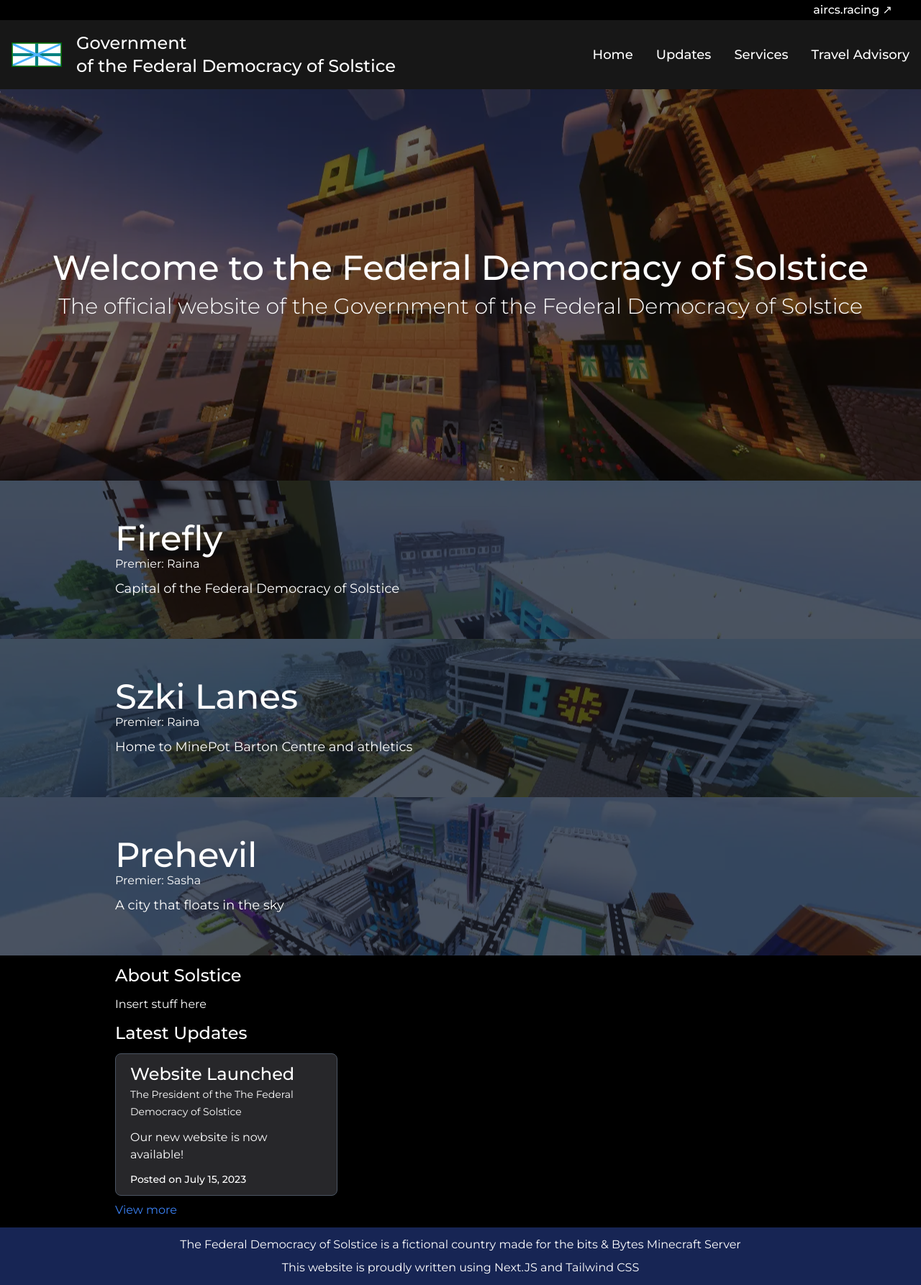
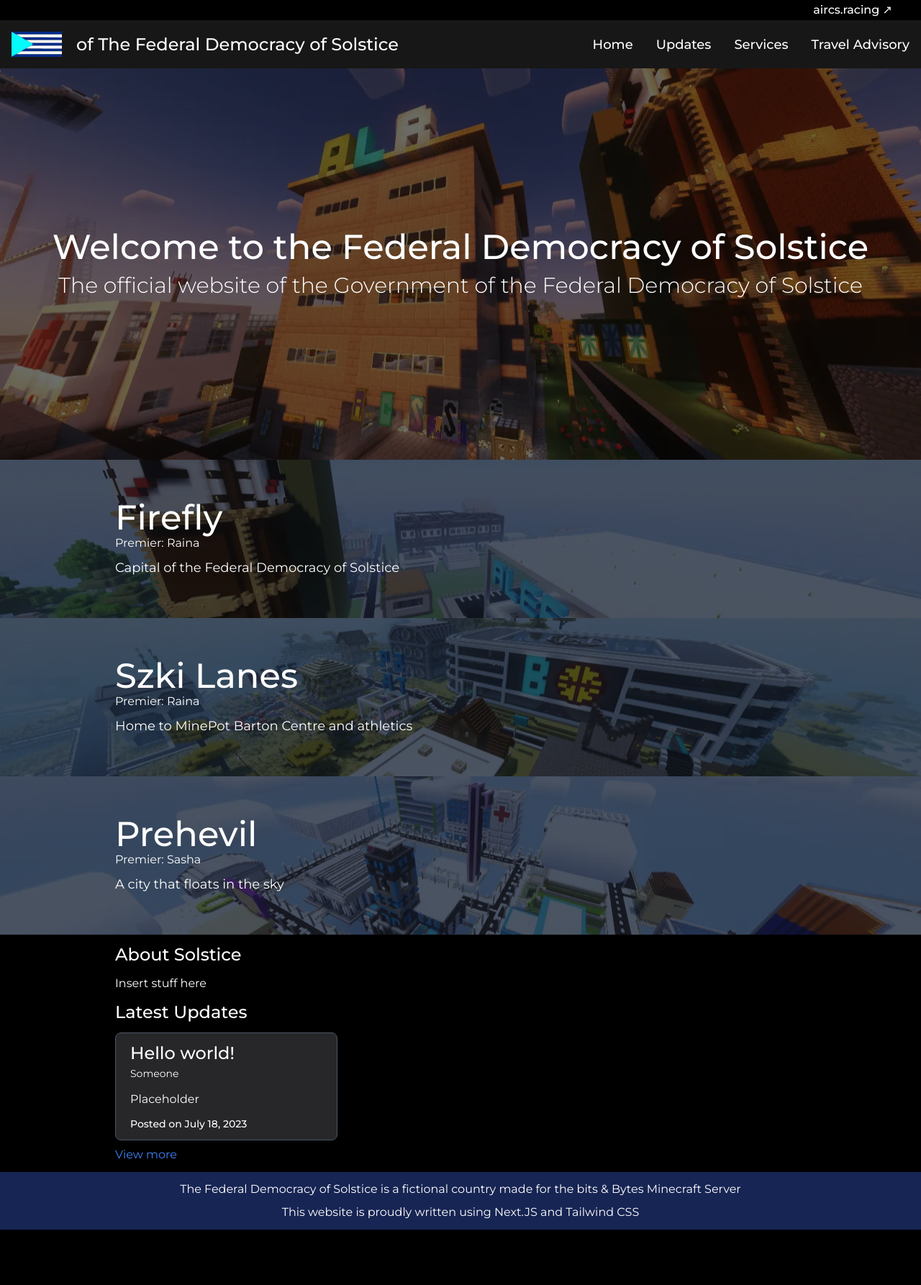
Before and after one commit to RainaXA/rainaxa.github.io, a Next.js app: page / in a window 1280 px wide. Shown: the whole page at 72% size. After the commit the page ends 1709 px from the top, so only its background shows below. Built offline with nearby package versions, Linux system fonts and the light colour scheme.

Commit message:
Doing more cleanups

```diff
--- a/app/layout.js
+++ b/app/layout.js
@@ -7,10 +7,10 @@ const montserrat = Montserrat({ subsets: ['latin'] })
 
 export const metadata = {
   title: {
-      template: '%s - Government of the Federal Democracy of Solstice',
-      default: 'Government of the Federal Democracy of Solstice'
+      template: '%s - The Federal Democracy of Solstice',
+      default: 'The Federal Democracy of Solstice'
   },
-  description: 'The official website of the Government of the Federal Democracy of Solstice',
+  description: 'The official website of the Federal Democracy of Solstice',
 }
 
 export default function RootLayout({ children }) {
--- a/app/page.js
+++ b/app/page.js
@@ -3,8 +3,8 @@ import PostPreview from "@/components/updates/PostPreview";
 import Link from "next/link";
 
 export const metadata = {
-    title: 'Home - Government of The Federal Democracy of Solstice',
-    description: 'The official website of the Government of The Federal Democracy of Solstice',
+    title: 'Home - The Federal Democracy of Solstice',
+    description: 'The official website of the Federal Democracy of Solstice',
 }
 export default function Home() {
     const postMetadata = getPostMetadata();
--- a/components/Navbar.js
+++ b/components/Navbar.js
@@ -9,8 +9,8 @@ const Navbar = () => {
       <nav className="border-gray-200 bg-neutral-900">
           <div className="max-w-screen-xl flex flex-wrap items-center justify-between mx-auto p-4">
               <div className="flex items-center">
-                  <Image src="/alure_flag.svg" className="mr-5" alt="Alure Flag" width={70} height={70}/>
-                  <span className="self-center text-2xl font-medium whitespace-nowrap dark:text-white"><p>Government</p><p>of the Federal Democracy of Solstice</p></span>
+                  <Image src="/solstan_flag.svg" className="mr-5" alt="FDS Flag" width={70} height={70}/>
+                  <span className="self-center text-2xl font-medium whitespace-nowrap dark:text-white"><p>of The Federal Democracy of Solstice</p></span>
               </div>
               <button data-collapse-toggle="navbar-default" type="button"
                       className="transition duration-150 ease-out hover:ease-in inline-flex items-center p-2 w-10 h-10 justify-center text-sm text-gray-500 rounded-lg md:hidden hover:bg-zinc-600 focus:outline-none focus:ring-2 focus:ring-gray-200 dark:text-gray-400 dark:hover:bg-gray-700 dark:focus:ring-gray-600"
--- a/next.config.js
+++ b/next.config.js
@@ -12,7 +12,7 @@ const nextConfig = {
    *
    * @see https://nextjs.org/docs/app/api-reference/next-config-js/basePath
    */
-  basePath: "/nextjs-github-pages",
+  //basePath: "/",
 
   /**
    * Disable server-based image optimization. Next.js does not support
--- a/posts/website-launched.md
+++ /dev/null
@@ -1,13 +0,0 @@
----
-title: Website Launched
-description: Our new website is now available!
-author: The President of the The Federal Democracy of Solstice
-date: '2023-07-15'
-tags: ['announcement']
----
-# Our new website has officially launched!
-As you have seen, we have been actively developing this brand new site!
-
-You can expect updates from us, whether if its updating travel advisories or announcing a brand new government service within The Federal Democracy of Solstice.
-
-Of course, this site will get regularly updated overtime, so stay tuned for more updates to this site!
--- /dev/null
+++ b/posts/welcome.md
@@ -0,0 +1,8 @@
+---
+title: Hello world!
+description: Placeholder
+author: Someone
+date: '2023-07-18'
+tags: ['announcements']
+---
+# Hello world
```
Also changed, not shown: public/solstan_flag.svg (added).
